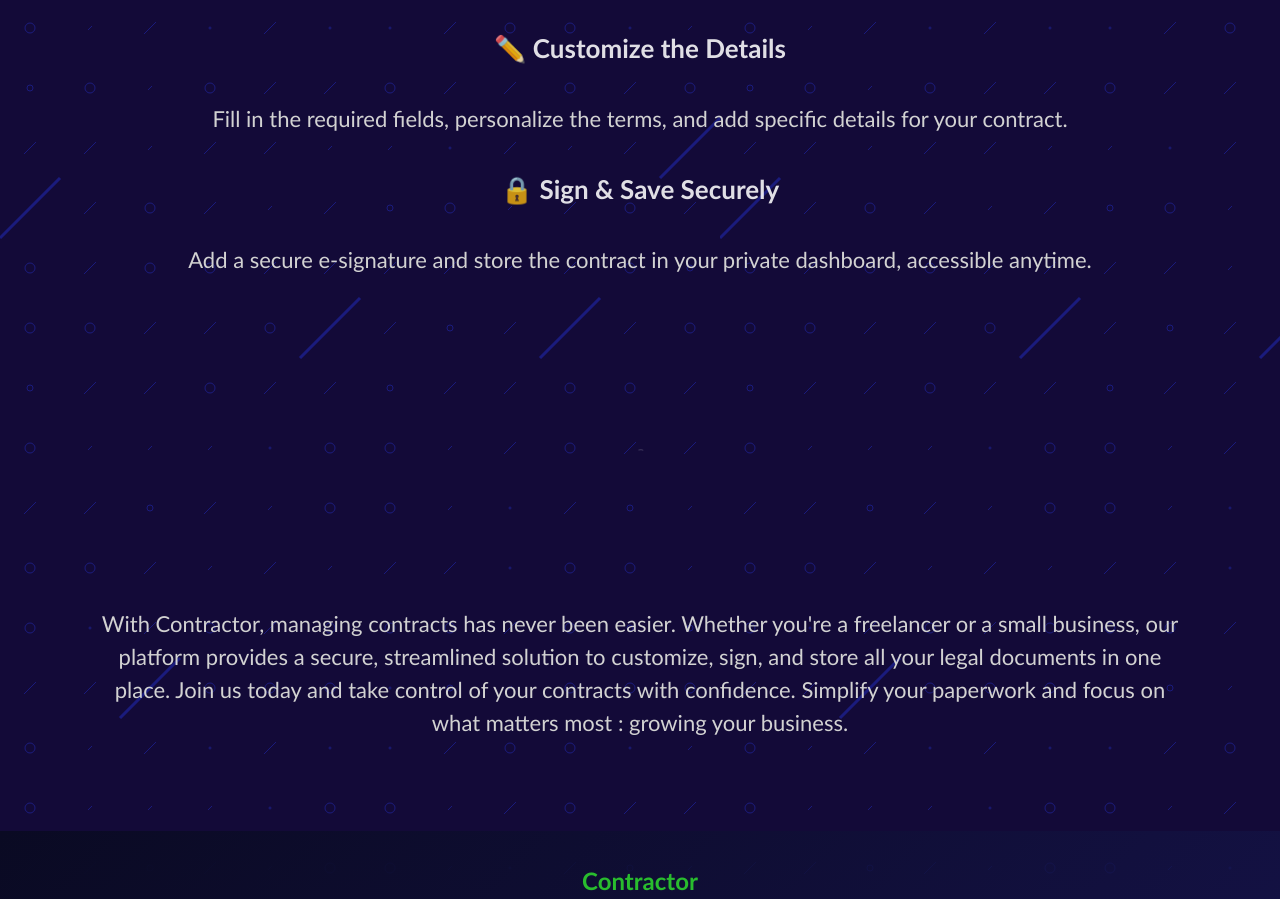
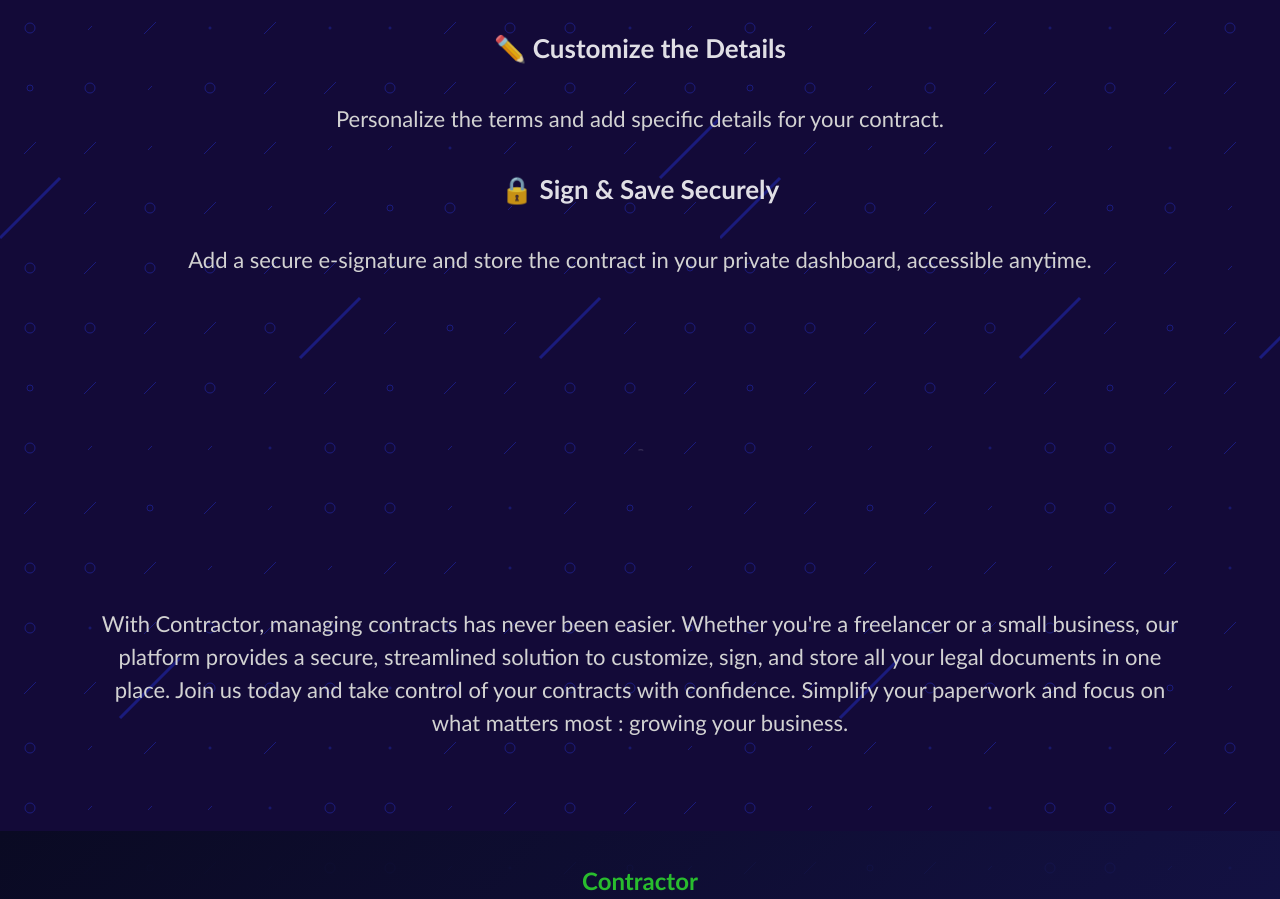
Before and after one commit to RemiHl/Contractor--Front, a React (Vite) app: page / in a window 1280 px wide. Shown: the part 1382-2281 px from the top of the page. Built offline with nearby package versions, Linux system fonts and the light colour scheme.

Commit message:
Add navigate

```diff
--- a/src/components/HeroSection.jsx
+++ b/src/components/HeroSection.jsx
@@ -1,4 +1,5 @@
 import React, { useEffect, useRef } from 'react';
+import { useNavigate } from 'react-router-dom';
 import '../style/HeroSection.css';
 import Lottie from 'lottie-react';
 import animationData from '../assets/animation2.json';
@@ -6,6 +7,8 @@ import animationData2 from '../assets/animation3.json';
 import animationData3 from '../assets/Animation4.json'
 
 function HeroSection() {
+    const navigate = useNavigate();
+
     const lottieRef = useRef();
     const lottieRef2 = useRef();
     const lottieRef3 = useRef();
@@ -25,7 +28,7 @@ return (
                     <h1>Generate Professional Contracts in Minutes</h1>
                     <p>Simplify your legal paperwork with customizable templates and secure e-signatures.</p>
                     <div className="cta">
-                        <button className="cta-btn">Sign Up for Free</button>
+                        <button className="cta-btn" onClick={() => navigate('/signup')}>Sign Up for Free</button>
                     </div>
                 </div>
                 <div className="hero-animation">
@@ -60,7 +63,7 @@ return (
 
                         <div className="step reveal-on-scroll">
                             <h4>✏️ Customize the Details</h4>
-                            <p>Fill in the required fields, personalize the terms, and add specific details for your contract.</p>
+                            <p>Personalize the terms and add specific details for your contract.</p>
                         </div>
 
                         <div className="step reveal-on-scroll">
```
